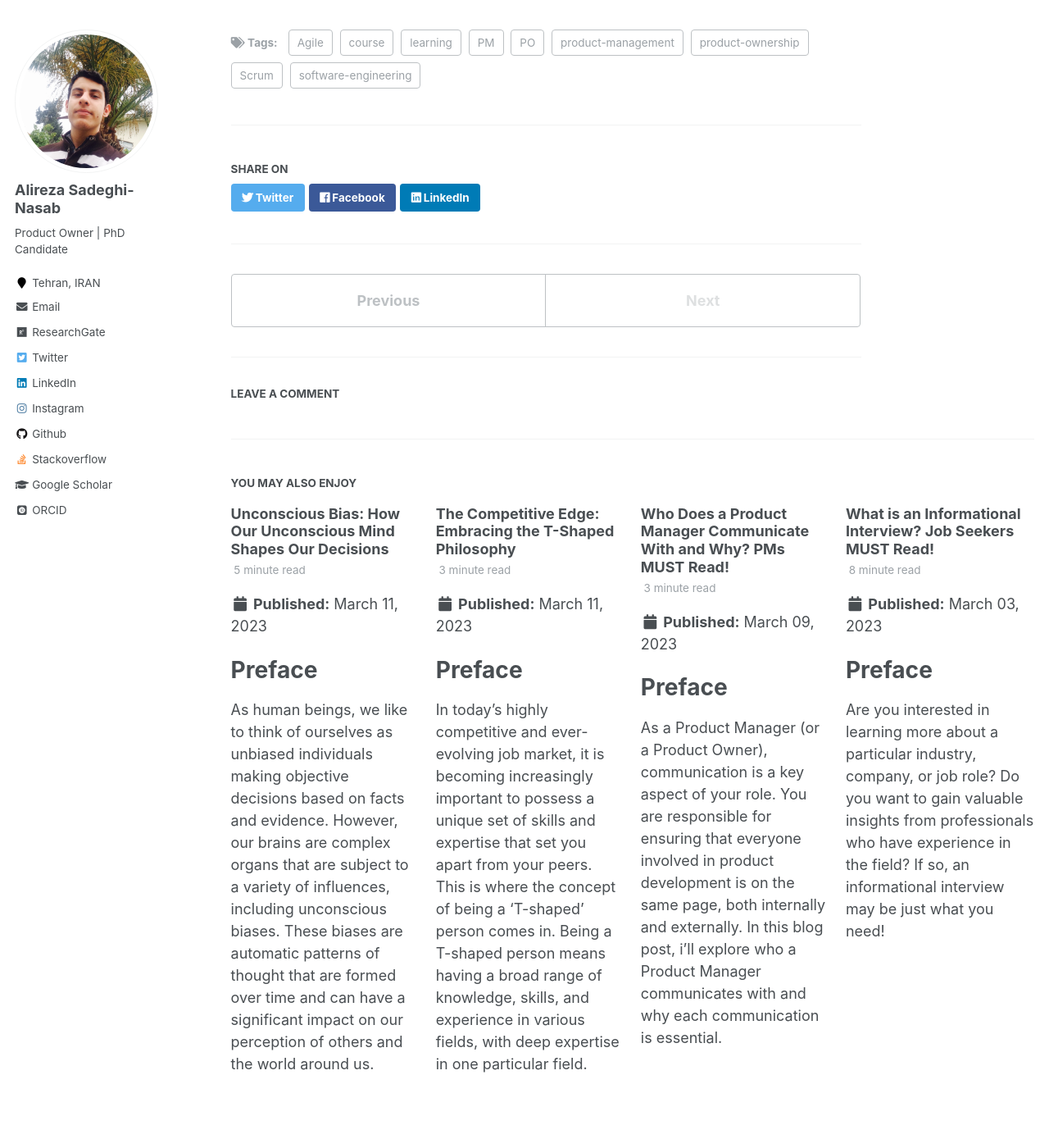
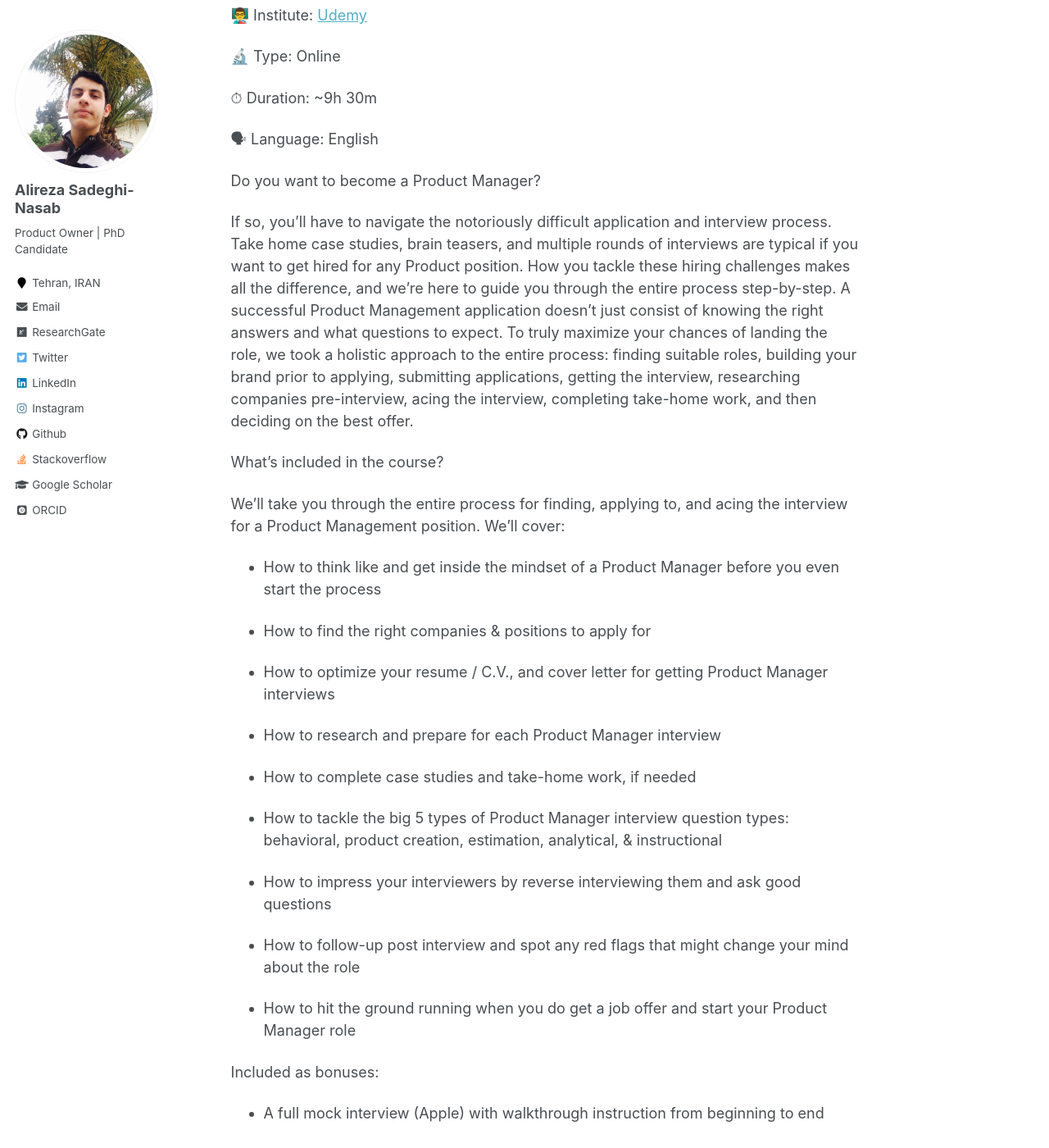
Before and after one commit to AlirezaSN/AlirezaSN.github.io, a Jekyll site: the page built from _posts/2023-03-25-blog-post-14.md, in a window 1280 px wide and 1400 px high, scrolled down 16854 px. Shown: the whole window at 82% size. Built offline with Jekyll 4.4.1, drawn with Linux system fonts in a browser that asks for light colours; some web fonts are replaced; comment, search, counter and statistics services are not loaded; some of the changed text lies outside the part shown.

Commit message:
add a new course

```diff
--- a/_posts/2023-03-25-blog-post-14.md
+++ b/_posts/2023-03-25-blog-post-14.md
@@ -445,4 +445,55 @@ Students aren't required to know anything beforehand - we'll teach you the funda
 
 🌐 Click [HERE](https://www.udemy.com/course/become-a-product-manager-learn-the-skills-get-a-job/) to see more information about the course.
 
+## 22. Get Hired as a Product Manager | Applying & Interviewing
+
+👨‍🏫 Institute: [Udemy](https://www.udemy.com)
+
+🔬 Type: Online
+
+⏱ Duration: ~9h 30m
+
+🗣 Language: English
+
+Do you want to become a Product Manager?
+
+If so, you'll have to navigate the notoriously difficult application and interview process.
+Take home case studies, brain teasers, and multiple rounds of interviews are typical if you want to get hired for any Product position. How you tackle these hiring challenges makes all the difference, and we're here to guide you through the entire process step-by-step. A successful Product Management application doesn't just consist of knowing the right answers and what questions to expect. To truly maximize your chances of landing the role, we took a holistic approach to the entire process: finding suitable roles, building your brand prior to applying, submitting applications, getting the interview, researching companies pre-interview, acing the interview, completing take-home work, and then deciding on the best offer.
+
+What's included in the course?
+
+We'll take you through the entire process for finding, applying to, and acing the interview for a Product Management position. We'll cover:
+
+* How to think like and get inside the mindset of a Product Manager before you even start the process
+
+* How to find the right companies & positions to apply for
+
+* How to optimize your resume / C.V., and cover letter for getting Product Manager interviews
+
+* How to research and prepare for each Product Manager interview
+
+* How to complete case studies and take-home work, if needed
+
+* How to tackle the big 5 types of Product Manager interview question types: behavioral, product creation, estimation, analytical, & instructional
+
+* How to impress your interviewers by reverse interviewing them and ask good questions
+
+* How to follow-up post interview and spot any red flags that might change your mind about the role
+
+* How to hit the ground running when you do get a job offer and start your Product Manager role
+
+Included as bonuses:
+
+* A full mock interview (Apple) with walkthrough instruction from beginning to end
+
+* 2 interviews with students that recently were hired as a Product Manager where they share insider tips
+
+* A full interview with a Product team lead in charge of hiring for all Product Roles
+
+* A full walkthrough of Product Creation / Design question (1 hour long)
+
+This course is perfect for those applying to their first Product Manager role, as well as anyone interested in transitioning internally to Product AND existing Product Managers who want to apply for a new Product role either internally or externally.
+
+🌐 Click [HERE](https://www.udemy.com/course/get-hired-as-a-product-manager-applying-interviewing/) to see more information about the course.
+
 > 🤓 This list will be updated over time ...
```
